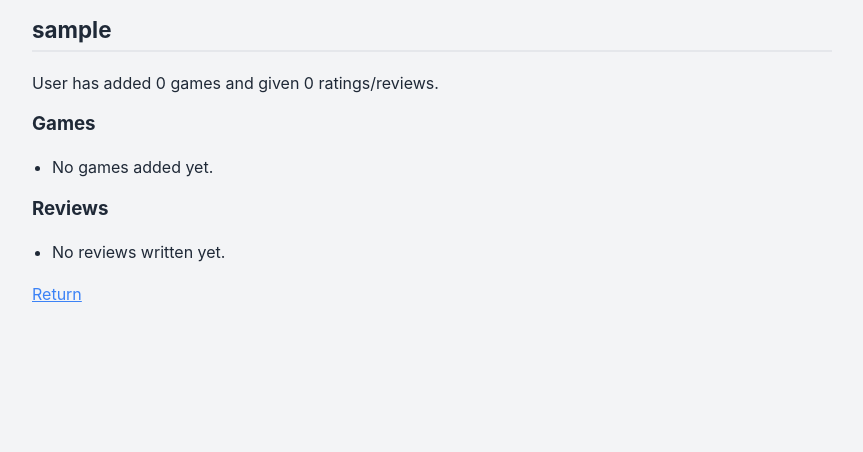
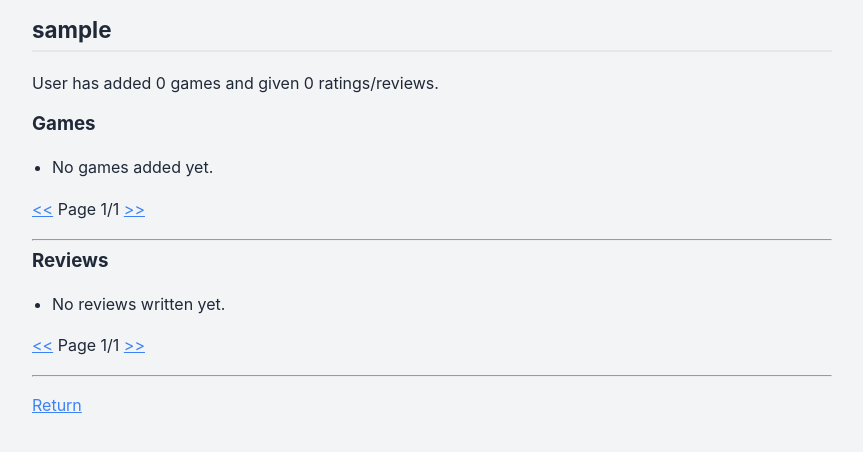
Before and after one commit to SeedimV/boardgame-vault, a Flask app: page /user/1 in a window 1280 px wide. Shown: the part 232-684 px from the top of the page, without its empty margins (208-1071 px from the left). Run offline with Flask 3, Linux system fonts and the light colour scheme; the visitor is signed in with stand-in values (Sample User, id 1); data comes from the database, SQL or seed files in the repository; data that the repository does not hold is empty.

Commit message:
feat: add pagination for front page, search and user profiles

```diff
--- a/app.py
+++ b/app.py
@@ -1,7 +1,9 @@
+import math
 import secrets
 from sqlite3 import IntegrityError
 
-from flask import Flask, abort, flash, redirect, render_template, request, session
+from flask import (Flask, abort, flash, redirect, render_template, request,
+                   session)
 
 import config
 import games
@@ -21,9 +23,20 @@ def check_csrf():
         abort(403)
 
 @app.route("/")
-def index():
-    all_games = games.get_games()
-    return render_template("index.html", games=all_games)
+@app.route("/<int:page>")
+def index(page=1):
+    page_size = 10
+    total_games = games.game_count()
+    page_count = math.ceil(total_games / page_size)
+    page_count = max(page_count, 1)
+
+    if page < 1:
+        return redirect("/1")
+    if page > page_count:
+        return redirect("/" + str(page_count))
+
+    all_games = games.get_games(page, page_size)
+    return render_template("index.html", page=page, page_count=page_count, games=all_games)
 
 @app.errorhandler(404)
 def page_not_found():
@@ -34,25 +47,73 @@ def forbidden():
     return render_template("403.html"), 403
 
 @app.route("/user/<int:user_id>")
-def show_user(user_id):
+@app.route("/user/<int:user_id>/<int:page>")
+def show_user(user_id, page=1):
     user = users.get_user(user_id)
     if not user:
         abort(404)
 
-    all_games = users.get_games(user_id)
-    user_reviews = users.get_reviews(user_id)
+    page_size = 10
+    total_games = users.get_games_count(user_id)
+    total_reviews = users.get_reviews_count(user_id)
+
+    games_page_count = math.ceil(total_games / page_size)
+    games_page_count = max(games_page_count, 1)
+
+    review_page = request.args.get("review_page", 1, type=int)
+    reviews_page_count = math.ceil(total_reviews / page_size)
+    reviews_page_count = max(reviews_page_count, 1)
+
+    if page < 1:
+        return redirect(f"/user/{user_id}/1?review_page={review_page}")
+    if page > games_page_count:
+        return redirect(f"/user/{user_id}/{games_page_count}?review_page={review_page}")
+
+    if review_page < 1:
+        return redirect(f"/user/{user_id}/{page}?review_page=1")
+    if review_page > reviews_page_count:
+        return redirect(f"/user/{user_id}/{page}?review_page={reviews_page_count}")
+
+    all_games = users.get_games(user_id, page, page_size)
+    user_reviews = users.get_reviews(user_id, review_page, page_size)
     return render_template("show_user.html",
-                           user=user, games=all_games, reviews=user_reviews)
+                           user=user,
+                           games=all_games,
+                           total_games=total_games,
+                           reviews=user_reviews,
+                           total_reviews=total_reviews,
+                           page=page,
+                           page_count=games_page_count,
+                           review_page=review_page,
+                           review_page_count=reviews_page_count)
 
 @app.route("/find_game")
 def find_game():
-    query = request.args.get("query")
+    query = request.args.get("query", "").strip()
+    page = request.args.get("page", 1, type=int)
+
     if query:
-        results = games.find_games(query)
+        page_size = 10
+        total_count = games.find_games_count(query)
+        page_count = math.ceil(total_count / page_size)
+        page_count = max(page_count, 1)
+
+        if page < 1:
+            return redirect(f"/find_game?query={query}&page=1")
+        if page > page_count:
+            return redirect(f"/find_game?query={query}&page={page_count}")
+
+        results = games.find_games(query, page, page_size)
     else:
-        query = ""
+        page = 1
+        page_count = 1
         results = []
-    return render_template("find_game.html", query=query, results=results)
+
+    return render_template("find_game.html",
+                           query=query,
+                           results=results,
+                           page=page,
+                           page_count=page_count)
 
 @app.route("/game/<int:game_id>")
 def show_game(game_id):
--- a/templates/show_user.html
+++ b/templates/show_user.html
@@ -5,7 +5,7 @@
 {% block content %}
 <h2>{{ user.username }}</h2>
 <p>
-  User has added {{ games | count }} games and given {{ reviews | count }} ratings/reviews.
+  User has added {{ total_games }} games and given {{ total_reviews }} ratings/reviews.
 </p>
 
 <h3>Games</h3>
@@ -16,6 +16,13 @@
   <li>No games added yet.</li>
   {% endfor %}
 </ul>
+
+<p>
+  <a href="/user/{{ user.id }}/{{ page - 1 }}?review_page={{ review_page }}">&lt;&lt;</a>
+  Page {{ page }}/{{ page_count }}
+  <a href="/user/{{ user.id }}/{{ page + 1 }}?review_page={{ review_page }}">&gt;&gt;</a>
+</p>
+<hr />
 
 <h3>Reviews</h3>
 <ul>
@@ -32,6 +39,13 @@
 </ul>
 
 <p>
+  <a href="/user/{{ user.id }}/{{ page }}?review_page={{ review_page - 1 }}">&lt;&lt;</a>
+  Page {{ review_page }}/{{ review_page_count }}
+  <a href="/user/{{ user.id }}/{{ page }}?review_page={{ review_page + 1 }}">&gt;&gt;</a>
+</p>
+<hr />
+
+<p>
   <a href="/">Return</a>
 </p>
 {% endblock %}
--- a/users.py
+++ b/users.py
@@ -8,7 +8,16 @@ def get_user(user_id):
     result = db.query(sql, [user_id])
     return result[0] if result else None
 
-def get_games(user_id):
+def get_games_count(user_id):
+    sql = "SELECT COUNT(*) FROM games WHERE user_id = ?"
+    return db.query(sql, [user_id])[0][0]
+
+def get_games(user_id, page=None, page_size=None):
+    if page is not None and page_size is not None:
+        sql = "SELECT id, title FROM games WHERE user_id = ? ORDER BY id DESC LIMIT ? OFFSET ?"
+        limit = page_size
+        offset = page_size * (page - 1)
+        return db.query(sql, [user_id, limit, offset])
     sql = "SELECT id, title FROM games WHERE user_id = ? ORDER BY id DESC"
     return db.query(sql, [user_id])
 
@@ -30,7 +39,21 @@ def check_login(username, password):
         return user_id
     return None
 
-def get_reviews(user_id):
+def get_reviews_count(user_id):
+    sql = "SELECT COUNT(*) FROM reviews WHERE user_id = ?"
+    return db.query(sql, [user_id])[0][0]
+
+def get_reviews(user_id, page=None, page_size=None):
+    if page is not None and page_size is not None:
+        sql = """SELECT r.id, r.rating, r.description, g.id AS game_id, g.title AS game_title
+                FROM reviews r
+                JOIN games g ON r.game_id = g.id
+                WHERE r.user_id = ?
+                ORDER BY r.id DESC
+                LIMIT ? OFFSET ?"""
+        limit = page_size
+        offset = page_size * (page - 1)
+        return db.query(sql, [user_id, limit, offset])
     sql = """SELECT r.id, r.rating, r.description, g.id AS game_id, g.title AS game_title
             FROM reviews r
             JOIN games g ON r.game_id = g.id
```
Also changed, not shown: games.py (+22 -6 lines), templates/find_game.html (+9 -0 lines), templates/index.html (+7 -0 lines).
